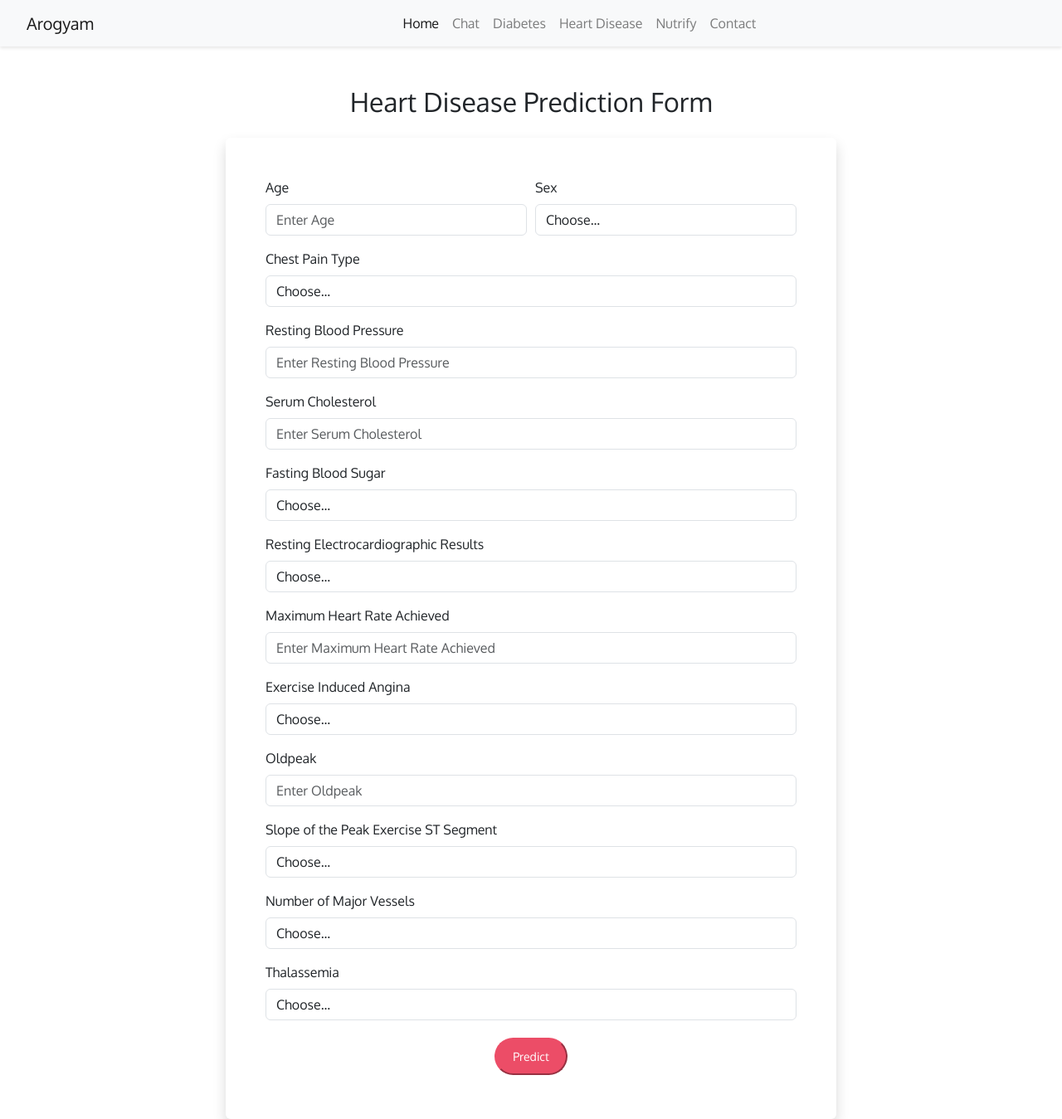
After one commit to Gouravlohar/Arogyam, a Flask app: template templates/heart.html in a window 1280 px wide. The commit adds this page. Shown: the whole page at 83% size. Run offline with Flask 3, Linux system fonts and the light colour scheme; the template is opened without the code that fills it, so the values that code supplies are empty; parts of the project's set-up code (start-up, migrations or seed data) failed here and were passed over; some libraries are stand-ins or nearby versions.

Commit message:
added heart_prediction,prediction_result.html

```diff
--- a/app.py
+++ b/app.py
@@ -18,6 +18,8 @@ import pickle
 import numpy as np
 with open('model/diabetes.pkl', 'rb') as file:
     diabetes_model = pickle.load(file)
+with open('model/heart.pkl', 'rb') as file:
+    heart_model = pickle.load(file)
 
 # Verify that the model has been loaded
 print("Model loaded successfully!")
@@ -132,6 +134,34 @@ def upload():
         return jsonify(result=result, image=encoded_image)
 
     return jsonify(error='No file uploaded'), 400
+
+@app.route('/heart')
+def heart():
+    return render_template("heart.html")
+@app.route('/predict_heart', methods=['POST'])
+def predict_heart():
+    age = int(request.form.get('age'))
+    sex = int(request.form.get('sex'))
+    cp = int(request.form.get('cp'))
+    trestbps = int(request.form.get('trestbps'))
+    chol = int(request.form.get('chol'))
+    fbs = int(request.form.get('fbs'))
+    restecg = int(request.form.get('restecg'))
+    thalach = int(request.form.get('thalach'))
+    exang = int(request.form.get('exang'))
+    oldpeak = float(request.form.get('oldpeak'))
+    slope = int(request.form.get('slope'))
+    ca = int(request.form.get('ca'))
+    thal = int(request.form.get('thal'))
+
+    heart_result = heart_model.predict(np.asarray([age,sex,cp,trestbps,chol,fbs,restecg,thalach,exang,oldpeak,slope,ca,thal]).reshape(1,-1))
+
+    if heart_result[0] == 1:
+        heart_prediction = "The patient seems to have heart disease:("
+    else:
+        heart_prediction = "The patient seems to be Normal:)"
+
+    return render_template('heart_result.html', heart_result=heart_prediction)
 @app.route('/about')
 def about():
     return render_template("about.html")
--- /dev/null
+++ b/templates/heart.html
@@ -0,0 +1,136 @@
+{% extends "main.html" %}
+{% block title %}
+<title>Heart</title>
+{% endblock title %}
+{% block content %}
+<div class="container mt-5">
+  <div class="row justify-content-center">
+    <div class="col-lg-8">
+      <h2 class="text-center mb-4">Heart Disease Prediction Form</h2>
+      <form class="p-5 rounded shadow"  action="/predict_heart" method="post">
+        <div class="form-row">
+          <div class="form-group col-md-6">
+            <label for="age">Age</label>
+            <input type="number" class="form-control" id="age" name="age" placeholder="Enter Age">
+          </div>
+          <div class="form-group col-md-6">
+            <label for="sex">Sex</label>
+            <select id="sex" name="sex" class="form-control">
+                <option selected>Choose...</option>
+                <option value="1">Male</option>
+                <option value="0">Female</option>
+            </select>
+        </div>
+        </div>
+        <div class="form-group">
+          <label for="cp">Chest Pain Type</label>
+          <select id="cp" name="cp" class="form-control">
+              <option selected>Choose...</option>
+              <option value="0">asymptomatic</option>
+              <option value="1">atypical angina</option>
+              <option value="2">non-anginal pain</option>
+              <option value="3">typical angina</option>
+          </select>
+      </div>
+        <div class="form-group">
+          <label for="trestbps">Resting Blood Pressure</label>
+          <input type="number" class="form-control" id="trestbps" name="trestbps" placeholder="Enter Resting Blood Pressure">
+        </div>
+        <div class="form-group">
+          <label for="chol">Serum Cholesterol</label>
+          <input type="number" class="form-control" id="chol" name="chol" placeholder="Enter Serum Cholesterol">
+        </div>
+        <div class="form-group">
+          <label for="fbs">Fasting Blood Sugar</label>
+          <select id="fbs" name="fbs" class="form-control">
+              <option selected>Choose...</option>
+              <option value="1">True (> 120 mg/dl)</option>
+              <option value="0">False (<= 120 mg/dl)</option>
+          </select>
+      </div>
+      <div class="form-group">
+        <label for="restecg">Resting Electrocardiographic Results</label>
+        <select id="restecg" name="restecg" class="form-control">
+            <option selected>Choose...</option>
+            <option value="0">Showing probable or definite left ventricular hypertrophy by Estes criteria</option>
+            <option value="1">Normal</option>
+            <option value="2">Having ST-T wave abnormality (T wave inversions and/or ST elevation or depression of > 0.05 mV)</option>
+        </select>
+    </div>
+        <div class="form-group">
+          <label for="thalach">Maximum Heart Rate Achieved</label>
+          <input type="number" class="form-control" id="thalach" name="thalach" placeholder="Enter Maximum Heart Rate Achieved">
+        </div>
+        <div class="form-group">
+          <label for="exang">Exercise Induced Angina</label>
+          <select id="exang" name="exang" class="form-control">
+            <option selected>Choose...</option>
+            <option  value="1">Yes</option>
+            <option   value="0">No</option>
+          </select>
+        </div>
+        <div class="form-group">
+          <label for="oldpeak">Oldpeak</label>
+          <input type="number" class="form-control" id="oldpeak" name="oldpeak" placeholder="Enter Oldpeak">
+        </div>
+        <div class="form-group">
+          <label for="slope">Slope of the Peak Exercise ST Segment</label>
+          <select id="slope" name="slope" class="form-control">
+              <option selected>Choose...</option>
+              <option value="1">Upsloping</option>
+              <option value="2">Flat</option>
+              <option value="3">Downsloping</option>
+          </select>
+      </div>
+      <div class="form-group">
+        <label for="ca">Number of Major Vessels</label>
+        <select id="ca" name="ca" class="form-control">
+            <option selected>Choose...</option>
+            <option value="0">0</option>
+            <option value="1">1</option>
+            <option value="2">2</option>
+            <option value="3">3</option>
+        </select>
+    </div>
+        <div class="form-group">
+          <label for="thal">Thalassemia</label>
+          <select id="thal" name="thal" class="form-control">
+              <option selected>Choose...</option>
+              <option value="1">Fixed defect (no blood flow in some part of the heart)</option>
+              <option value="2">Normal blood flow</option>
+              <option value="3">Reversible defect (a blood flow is observed but it is not normal)</option>
+          </select>
+      </div>
+        <div class="button-container d-flex justify-content-center">
+          <button type="submit" class="button">Predict</button>
+      </div>
+
+      <style>
+          .button-container {
+            display: inline-block;
+            padding: 5px 10px; /* reduced padding */
+            font-size: 14px; /* reduced font-size */
+            font-weight: bold;
+            text-align: center;
+
+          }
+          .button {
+            background-color: #ec4d67;
+            border-color: #ec4d67;
+            color: #ffffff;
+            padding: 10px 20px;
+            border-radius: 50px;
+          }
+
+          .button:hover {
+            background-color: #ffffff;
+            border-color: #ec4d67;
+            color: #ec4d67;
+          }
+        </style>
+      </form>
+    </div>
+  </div>
+</div>
+
+{% endblock content %}
--- a/templates/main.html
+++ b/templates/main.html
@@ -50,6 +50,9 @@
           </li>
           <li class="nav-item">
             <a class="nav-link" href="/diabetes">Diabetes</a>
+          </li>
+          <li class="nav-item">
+            <a class="nav-link" href="/heart">Heart Disease</a>
           </li>
           <li class="nav-item">
             <a class="nav-link" href="/foodmate">Nutrify</a>
```
Also changed, not shown: templates/heart_result.html (added, +43 -0 lines), templates/index.html (+4 -4 lines), 1 other file.
